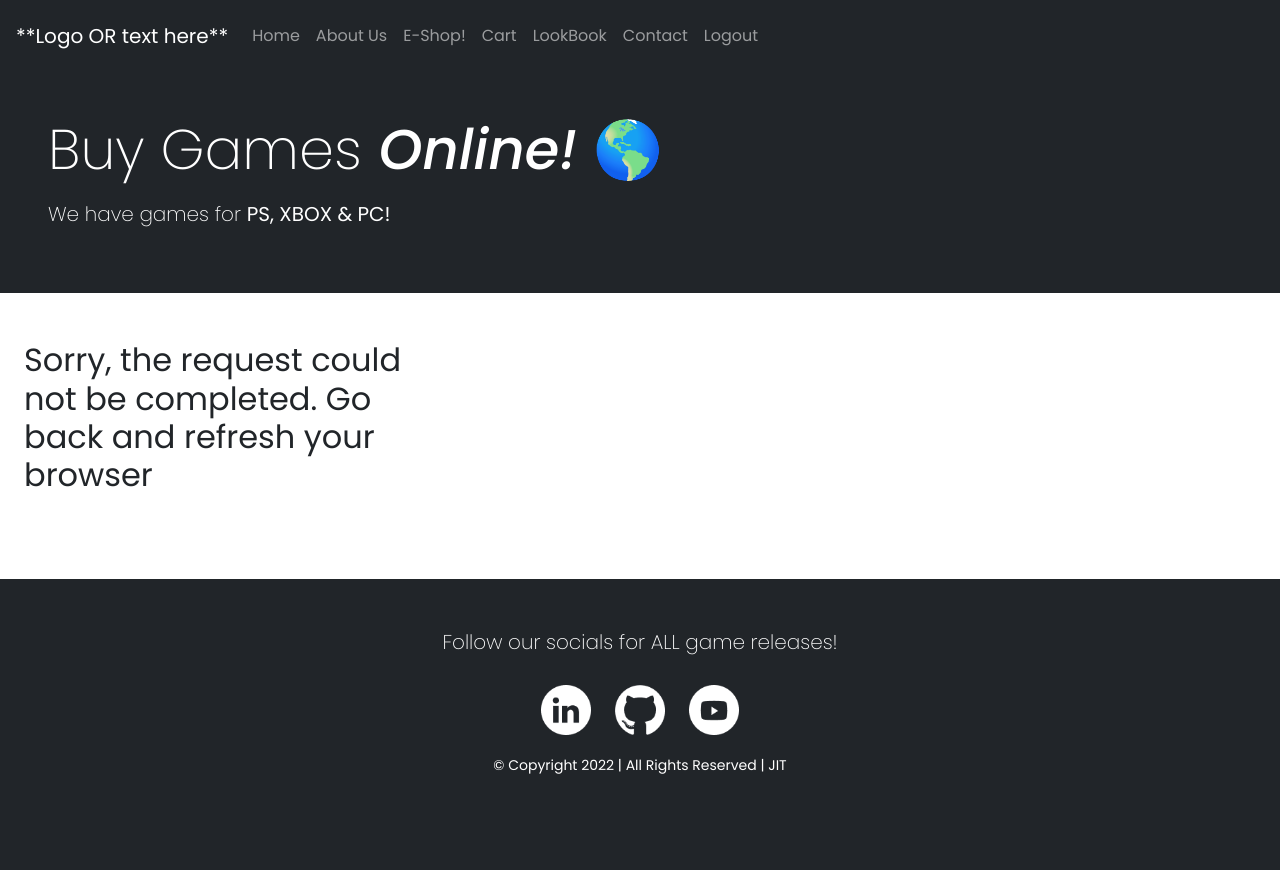
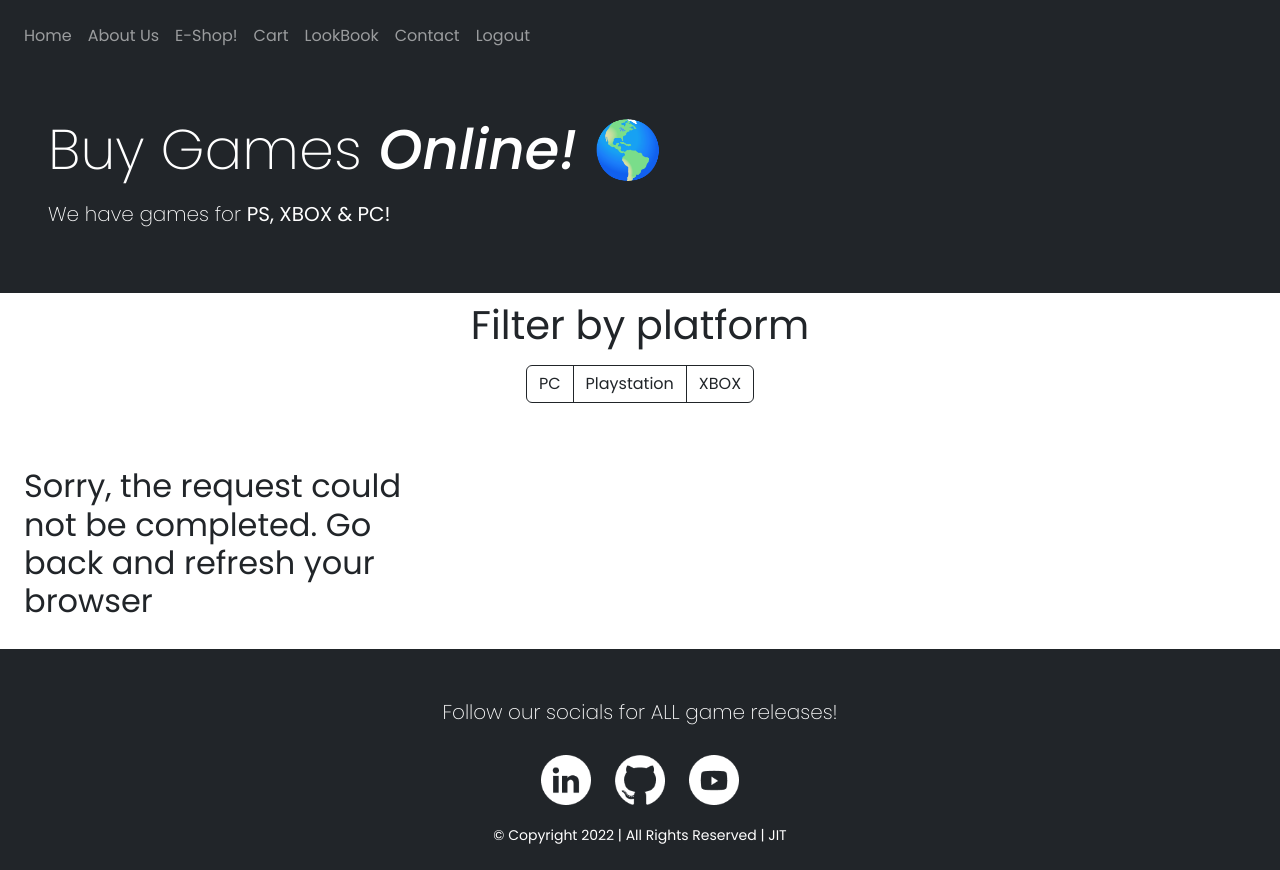
Before and after one commit to JustInTimez/BackendStore, a PHP site: page /shop.php in a window 1280 px wide. Before the commit the page ends 774 px from the top, so only its background shows below. Run offline with PHP 8.4, Linux system fonts and the light colour scheme; data that the repository does not hold is empty; some libraries are stand-ins or nearby versions.

Commit message:
Presentation updates and filter
Building out filter function on shop page

```diff
--- a/data/productDAO.php
+++ b/data/productDAO.php
@@ -36,6 +36,17 @@ class ProductDAO {
         return $products;
     }
 
+    public static function filter() {
+        global $connect;
+
+        // Use select statement and then add to clause for platform type
+
+
+
+
+
+
+    }
 
 
 
--- a/data/userDAO.php
+++ b/data/userDAO.php
@@ -39,6 +39,10 @@ class UserDAO {
         $stmt->execute();
         $result = $stmt->get_result();
         $userLogin = $result->fetch_assoc();
+
+        // Close connection
+        mysqli_close($connect);
+
         return $userLogin;
     }
 
--- a/index.php
+++ b/index.php
@@ -18,7 +18,7 @@
         <!-- Hero -->
         <div class="jumbotron mt-5 p-3 p-md-5 text-white bg-dark">
             <div class="col-md-12 px-0">
-                <h1 class="display-4">Looking for some <i>games?</i> 😎</h1>
+                <h1 class="display-4">Looking for some <i class="slogan-text">games?</i> 😎</h1>
                 <p class="lead my-3">Welcome to the <b>best</b> place to find GAMES!</p>
             </div>
         </div>
--- a/partials/header.php
+++ b/partials/header.php
@@ -14,7 +14,6 @@ include __DIR__ . "/head.php";
 <header>
     <!-- Navbar -->
     <nav class="navbar navbar-expand-lg fixed-top navbar-dark bg-dark p-3 text-center">
-        <a class="navbar-brand">**Logo OR text here**</a>
         <button class="navbar-toggler text-center" type="button" data-bs-target="#navCollapse" data-bs-toggle="collapse" aria-controls="navCollapse" aria-expanded="false" aria-label="Toggle navigation">
             <span class="navbar-toggler-icon"></span>
         </button>
--- a/shop.php
+++ b/shop.php
@@ -23,6 +23,19 @@ $productID = Product::getAllProducts();
             </div>
         </div>
         <!-- Hero END -->
+
+        <!-- Filter Products Form -->
+        <p class="display-6 text-center mt-2"><b>Filter by platform</b></p>
+        <div class="d-flex justify-content-center mt-3">
+            <form action="./processing/filter-products.php" type="post">
+                <div class="input-group mb-3">
+                    <button class="btn btn-outline-dark" type="button">PC</button>
+                    <button class="btn btn-outline-dark" type="button">Playstation</button>
+                    <button class="btn btn-outline-dark" type="button">XBOX</button>
+                </div>
+            </form>
+        </div>
+        <!-- Filter Products Form END -->
 
         <!-- Cards: Display Games -->
         <div class="row row-cols-1 row-cols-lg-3 g-5 m-0">
--- a/static/css/style.css
+++ b/static/css/style.css
@@ -12,6 +12,13 @@ body {
     min-height: 100vh;
 }
 
+.navbar .navbar-nav .nav-link:hover {
+    color: #c28422;
+}
+
+.slogan-text {
+    color: #c28422;
+}
 
 .gameGenre {
     font-size: 14px;
@@ -24,18 +31,18 @@ body {
     border-radius: 16px;
     margin: 0;
     margin-left: 6px;
-  }
+}
 
 .product-image {
     object-fit: cover;
 }
 
-.maps-container{
-    text-align:center;
+.maps-container {
+    text-align: center;
     overflow: hidden;
 }
 
-.maps-container iframe{
+.maps-container iframe {
     height: 300px;
     width: 100%;
     /* position:absolute; */
```
Also changed, not shown: model/User.php (+9 -0 lines), processing/filter-products.php (added, +9 -0 lines).
